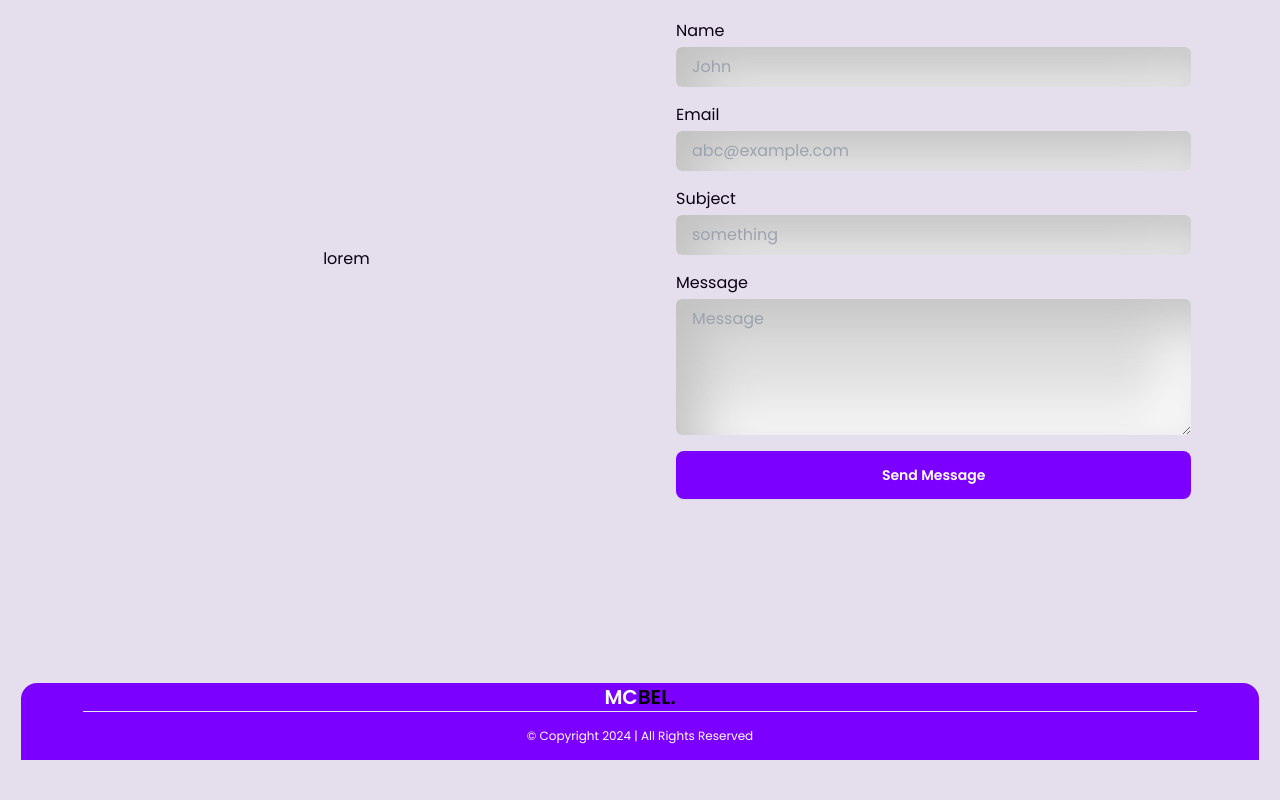
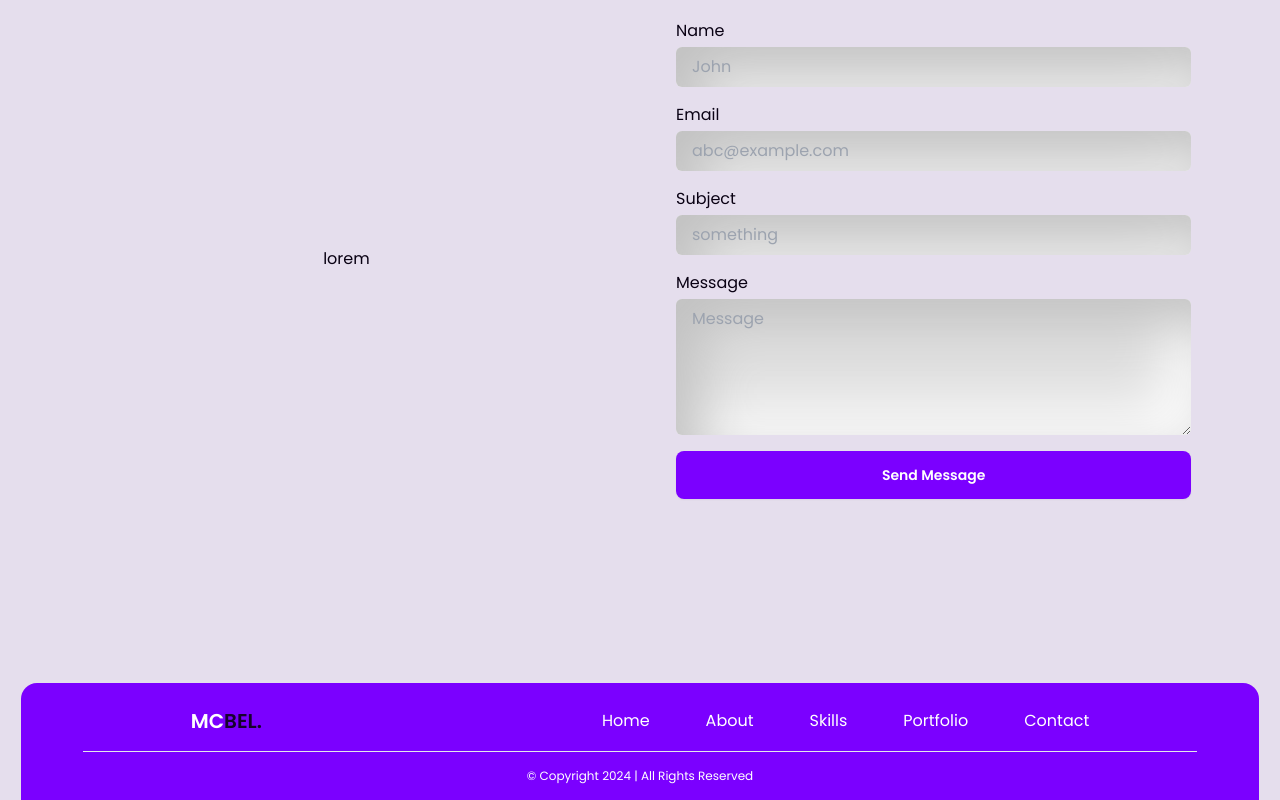
Before and after one commit to Mcbelson32/portfolio, a React (Vite) app: page / in a window 1280 px wide. Shown: the part 3349-4149 px from the top of the page. Before the commit the page ends 4109 px from the top, so only its background shows below. Built offline with nearby package versions, Linux system fonts and the light colour scheme.

Commit message:
rush again

```diff
--- a/src/components/footer.jsx
+++ b/src/components/footer.jsx
@@ -4,20 +4,80 @@ import { Link } from "react-scroll";
 const Footer = () => {
   return (
     <footer className="contatiner bg-purple rounded-t-2xl mt-8 text-white">
-      <div className="flex justify-around items-center">
+      <div className="w-full flex flex-wrap justify-around items-center pt-6 pb-4">
+        <div>
           <Link
             active={true}
-          activeClass="active"
             spy={true}
             offset={-100}
             smooth={true}
             duration={500}
             to="home"
           >
-          <h1 className="text-xl text-black font-semibold uppercase">
+            <h1 className="text-xl text-secondary font-semibold uppercase">
               <span className="text-white">mc</span>bel.
             </h1>
           </Link>
+        </div>
+        <div>
+          <ul className="flex w-full flex-wrap items-center gap-x-10 text text-sm lg:gap-x-14 lg:text-base">
+            <li>
+              <Link
+                to="home"
+                spy={true}
+                offset={-80}
+                smooth={true}
+                duration={500}
+              >
+                Home
+              </Link>
+            </li>
+            <li>
+              <Link
+                spy={true}
+                offset={-80}
+                smooth={true}
+                duration={500}
+                to="about"
+              >
+                About
+              </Link>
+            </li>
+            <li>
+              <Link
+                spy={true}
+                offset={-80}
+                smooth={true}
+                duration={500}
+                to="skills"
+              >
+                Skills
+              </Link>
+            </li>
+            <li>
+              <Link
+                spy={true}
+                offset={-80}
+                smooth={true}
+                duration={500}
+                to="portfolio"
+              >
+                Portfolio
+              </Link>
+            </li>
+            <li>
+              <Link
+                spy={true}
+                offset={-80}
+                smooth={true}
+                duration={500}
+                to="contact"
+              >
+                Contact
+              </Link>
+            </li>
+          </ul>
+        </div>
       </div>
       <hr className="w-[90%] mx-auto bg-primary  " />
       <p className="down w-full text-xs text-center py-4">
--- a/src/pages/contact.jsx
+++ b/src/pages/contact.jsx
@@ -10,9 +10,9 @@ const Contact = () => {
         Contact <span className="text-purple">Me</span>
       </h2>
       <p className="text-[13px] font-medium opacity-60">Get In Touch</p>
-      <div class="form-card1 mt-8 px-4 grid grid-cols-2 gap-8 items-center">
+      <div class="form-card1 mt-8 px-0 lg:px-4 grid grid-cols-1 md:grid-cols-2 gap-8 items-center">
         <div className="col-span-1">lorem</div>
-        <div class="form-card2 col-span-1 px-5">
+        <div class="form-card2 col-span-1 lg:px-5">
           <form class="form" method="POST" className="w-full">
             <div class="form-field">
               <label htmlFor="name">Name</label>
```
Lines whose indentation alone changed are shown as unchanged.
